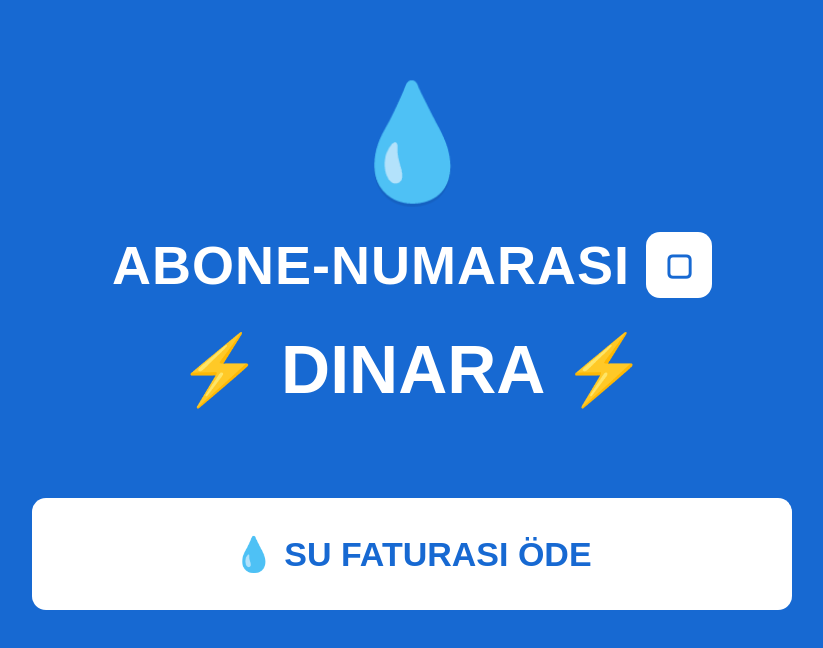
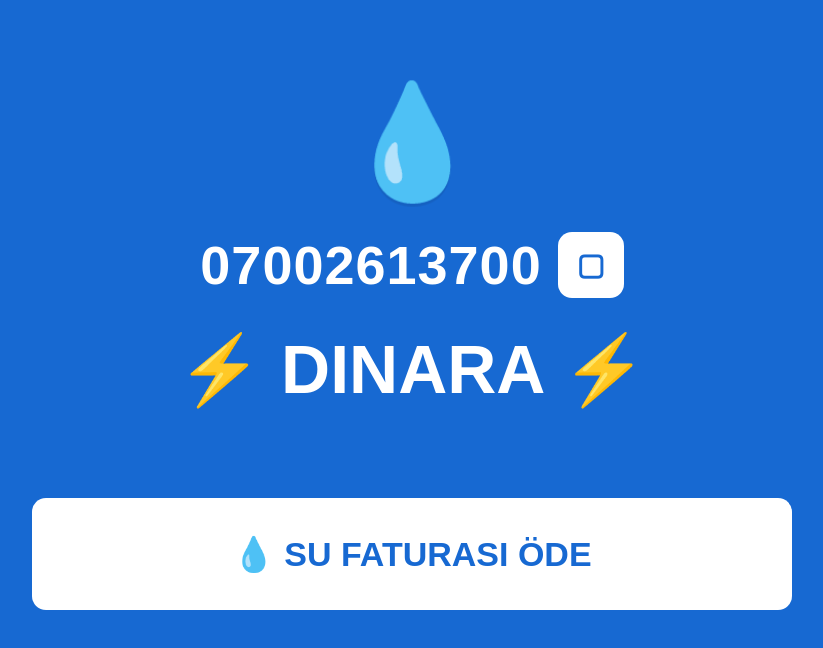
Before and after one commit to babacan1994/Dinara-Su, a plain HTML site: page index.html in a window 1280 px wide. Shown: the whole page, without its empty margins (228-1051 px from the left). Drawn offline with Linux system fonts and the light colour scheme.

Commit message:
Update subscriber number in index.html

```diff
--- a/index.html
+++ b/index.html
@@ -95,7 +95,7 @@
   <main>
     <div class="water-mark" aria-hidden="true">💧</div>
     <div class="row">
-      <div class="number" id="subscriberNumber">ABONE-NUMARASI</div>
+      <div class="number" id="subscriberNumber">07002613700</div>
       <button class="copy" id="copyButton" type="button" aria-label="Abone numarasını kopyala">▢</button>
     </div>
     <h1>⚡ DINARA ⚡</h1>
@@ -103,7 +103,7 @@
   </main>
   <script>
     // Su abone numarası geldiğinde yalnızca bu değeri güncelleyin.
-    const subscriberNumber = "ABONE-NUMARASI";
+    const subscriberNumber = "07002613700";
     document.getElementById("copyButton").addEventListener("click", async () => {
       try {
         await navigator.clipboard.writeText(subscriberNumber);
```
